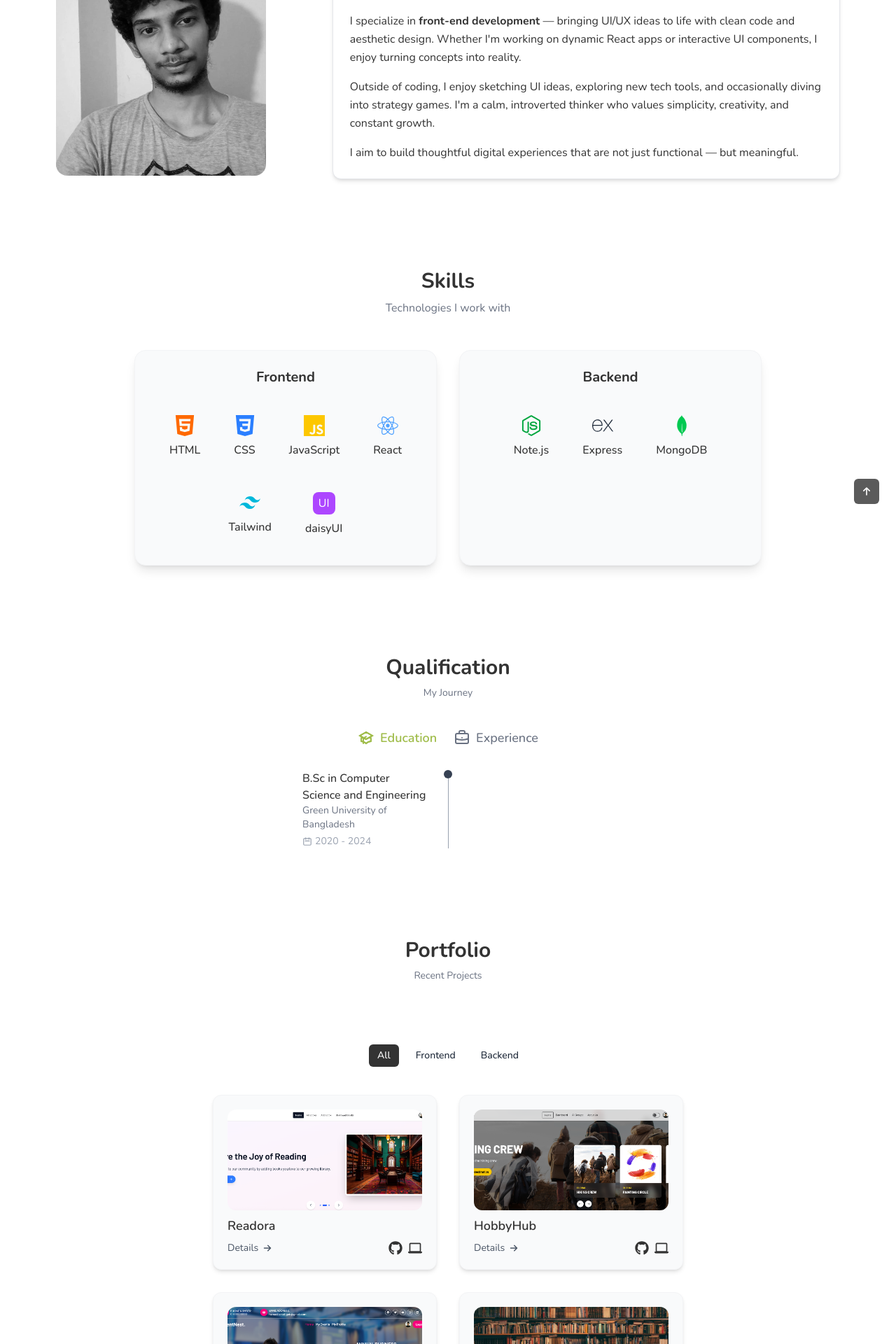
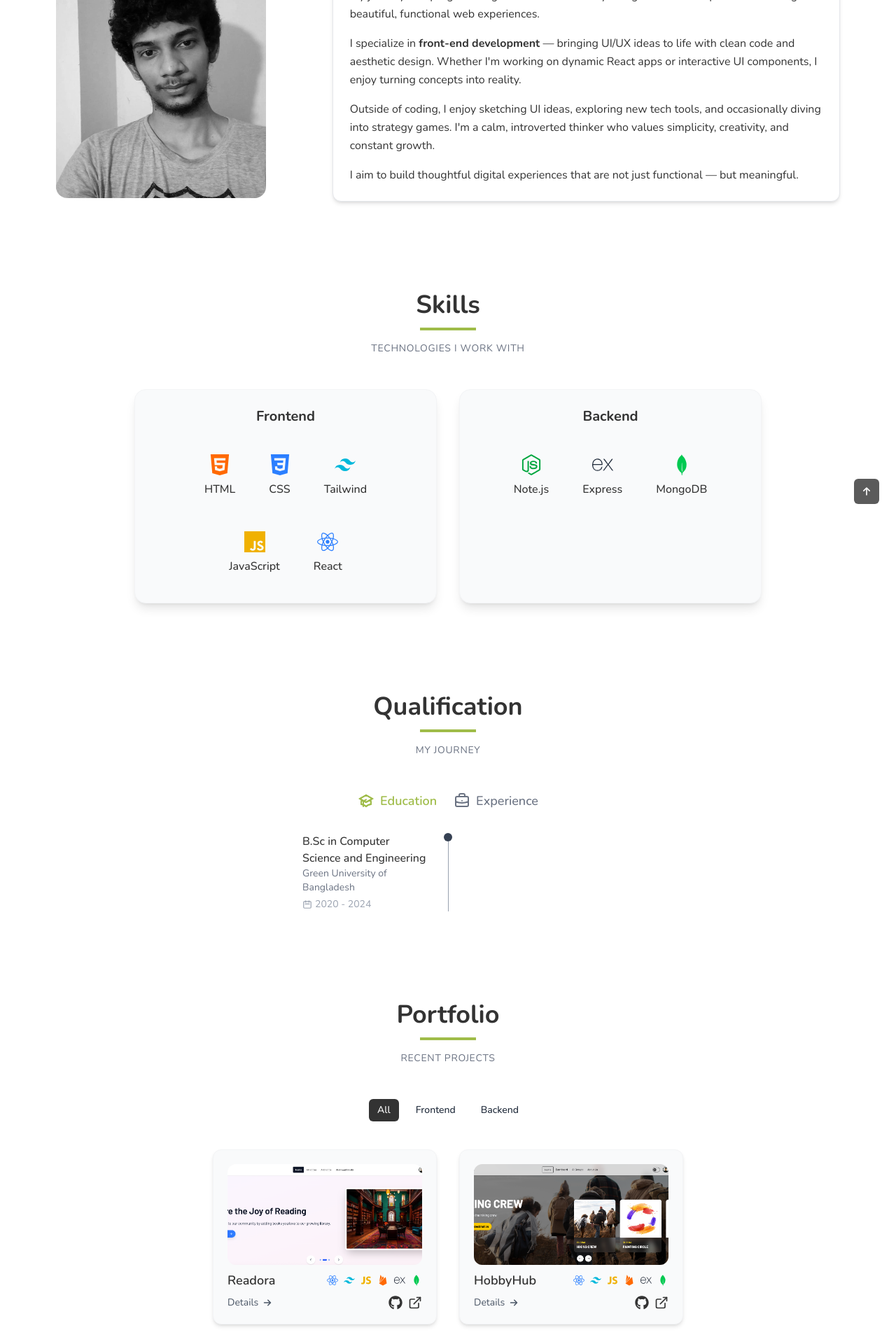
Before and after one commit to hamadismail/portfolio, a React (Vite) app: page / in a window 1280 px wide. Shown: the part 880-2800 px from the top of the page at 70% size. Built offline with nearby package versions, Linux system fonts and the light colour scheme.

Commit message:
add tech stact in portfolio section

```diff
--- a/src/components/About/About.jsx
+++ b/src/components/About/About.jsx
@@ -6,15 +6,18 @@ const About = () => {
   return (
     <section id="about">
       <div className="max-w-6xl mx-auto px-4 py-16">
-        <h2 className="text-2xl md:text-3xl font-bold text-center mb-1 text-[#333333]">
-          About Me
-        </h2>
-        <span className="block text-sm text-gray-500 text-center mb-12">
-          MERN Stack Developer
-        </span>
+        <div className="text-center mb-12">
+          <h2 className="text-3xl md:text-4xl font-bold text-[#333333] mb-3">
+            About Me
+          </h2>
+          <div className="w-20 h-1 bg-[#9fbc49] mx-auto mb-4"></div>
+          <p className="text-sm uppercase tracking-wider text-gray-500">
+            MERN Stack Developer
+          </p>
+        </div>
 
         <div className="flex max-md:flex-col gap-8 justify-between items-center">
-          <div className='w-full md:w-1/3 max-md:flex max-md:justify-center'>
+          <div className="w-full md:w-1/3 max-md:flex max-md:justify-center">
             <img
               src={AboutImg}
               alt="about"
--- a/src/components/Contact/Contact.jsx
+++ b/src/components/Contact/Contact.jsx
@@ -39,10 +39,15 @@ const Contact = () => {
 
   return (
     <section className="max-w-6xl mx-auto py-16 px-4" id="contact">
-      <h2 className="text-3xl font-bold text-[#333] text-center mb-2">
-        Let's Connect
-      </h2>
-      <span className="block text-center text-gray-500 mb-12">Contact Me</span>
+      <div className="text-center mb-12">
+        <h2 className="text-3xl md:text-4xl font-bold text-[#333333] mb-3">
+          Let's Connect
+        </h2>
+        <div className="w-20 h-1 bg-[#9fbc49] mx-auto mb-4"></div>
+        <p className="text-sm uppercase tracking-wider text-gray-500">
+          Contact Me
+        </p>
+      </div>
 
       <div className="flex max-md:flex-col justify-center gap-16 pb-12">
         <div className="">
@@ -88,11 +93,7 @@ const Contact = () => {
           <h3 className="text-xl font-semibold text-center text-[#333] mb-6">
             What's the project?
           </h3>
-          <form
-            ref={form}
-            onSubmit={sendEmail}
-            className="space-y-6"
-          >
+          <form ref={form} onSubmit={sendEmail} className="space-y-6">
             <div className="relative h-16">
               <label className="absolute -top-2 left-5 text-sm bg-white text-[#333] font-semibold px-1 z-10">
                 Name
--- a/src/components/Projects/Data.jsx
+++ b/src/components/Projects/Data.jsx
@@ -1,9 +1,12 @@
+import { FaReact } from "react-icons/fa";
 import Project1 from "../../assets/project_1.png";
 import Project2 from "../../assets/project_2.png";
 import Project3 from "../../assets/project_3.png";
 import Project4 from "../../assets/project_4.png";
-
-
+import { IoLogoJavascript } from "react-icons/io";
+import { SiExpress, SiMongodb, SiMongoose, SiTypescript } from "react-icons/si";
+import { IoLogoFirebase } from "react-icons/io5";
+import { RiTailwindCssFill } from "react-icons/ri";
 
 export const projectsData = [
   {
@@ -24,6 +27,14 @@ export const projectsData = [
         "Responsive design using Tailwind CSS",
       ],
     },
+    tech: [
+      <FaReact color="#2b7fff" />,
+      <RiTailwindCssFill color="#00b8db" />,
+      <IoLogoJavascript color="#f0b100" />,
+      <IoLogoFirebase color="#ff6900" />,
+      <SiExpress color="#101828" />,
+      <SiMongodb color="#00c950" />,
+    ],
     live: "https://readora1.web.app/",
     source: "https://github.com/hamadismail/library-management-client",
   },
@@ -43,6 +54,14 @@ export const projectsData = [
         "Responsive design using Tailwind CSS",
       ],
     },
+    tech: [
+      <FaReact color="#2b7fff" />,
+      <RiTailwindCssFill color="#00b8db" />,
+      <IoLogoJavascript color="#f0b100" />,
+      <IoLogoFirebase color="#ff6900" />,
+      <SiExpress color="#101828" />,
+      <SiMongodb color="#00c950" />,
+    ],
     live: "https://hobbyhubss.web.app/",
     source: "https://github.com/hamadismail/hobby-hubs-client",
   },
@@ -62,13 +81,19 @@ export const projectsData = [
         "Responsive design using Tailwind CSS",
       ],
     },
+    tech: [
+      <FaReact color="#2b7fff" />,
+      <RiTailwindCssFill color="#00b8db" />,
+      <IoLogoJavascript color="#f0b100" />,
+      <IoLogoFirebase color="#ff6900" />,
+    ],
     live: "https://eventnest2.web.app/",
     source: "https://github.com/hamadismail/event-nest",
   },
   {
     id: 4,
     image: Project4,
-    title: "Library Management API",
+    title: "Library Management",
     category: "Backend",
     details: {
       title: "Library Management API",
@@ -80,6 +105,12 @@ export const projectsData = [
         "Retrieve borrow summaries using MongoDB aggregation",
       ],
     },
+    tech: [
+      <SiExpress color="#101828" />,
+      <SiMongodb color="#00c950" />,
+      <SiMongoose color="#880000" />,
+      <SiTypescript color="#3178C6"/>,
+    ],
     live: null,
     source: "https://github.com/hamadismail/library-management-b5a3",
   },
--- a/src/components/Projects/Portfolio.jsx
+++ b/src/components/Projects/Portfolio.jsx
@@ -4,13 +4,16 @@ import Projects from "./Projects";
 const Portfolio = () => {
   return (
     <section className="py-16" id="portfolio">
-      <div className='max-w-6xl mx-auto px-4'>
-        <h2 className="text-2xl md:text-3xl font-bold text-center text-[#333333] mb-2">
-          Portfolio
-        </h2>
-        <span className="block text-center text-sm text-gray-500 mb-10">
-          Recent Projects
-        </span>
+      <div className="max-w-6xl mx-auto px-4">
+        <div className="text-center mb-12">
+          <h2 className="text-3xl md:text-4xl font-bold text-[#333333] mb-3">
+            Portfolio
+          </h2>
+          <div className="w-20 h-1 bg-[#9fbc49] mx-auto mb-4"></div>
+          <p className="text-sm uppercase tracking-wider text-gray-500">
+            Recent Projects
+          </p>
+        </div>
         <Projects />
       </div>
     </section>
--- a/src/components/Projects/ProjectItems.jsx
+++ b/src/components/Projects/ProjectItems.jsx
@@ -1,11 +1,12 @@
 import React, { useState } from "react";
-import { FaGithub } from "react-icons/fa";
-import { GrPersonalComputer } from "react-icons/gr";
+import { FaGithub, FaReact } from "react-icons/fa";
+import { FiExternalLink } from "react-icons/fi";
 import {
   HiOutlineArrowSmRight,
   HiOutlineCheckCircle,
   HiX,
 } from "react-icons/hi";
+import { IoLogoJavascript } from "react-icons/io";
 
 const ProjectItems = ({ item }) => {
   const [toggleState, setToggleState] = useState(0);
@@ -23,7 +24,15 @@ const ProjectItems = ({ item }) => {
           className="object-cover w-full h-full transform transition-transform duration-300 group-hover:scale-150"
         />
       </div>
-      <h3 className="text-lg text-[#333] font-semibold my-2">{item.title}</h3>
+      <div className="flex items-center justify-between">
+        <h3 className="text-lg text-[#333] font-semibold my-2">{item.title}</h3>
+
+        <div className="flex items-center gap-2">
+          {item?.tech?.map((t, idx) => (
+            <span key={idx}>{t}</span>
+          ))}
+        </div>
+      </div>
       <div className="flex justify-between">
         <a
           onClick={() => toggleTab(1)}
@@ -46,7 +55,7 @@ const ProjectItems = ({ item }) => {
               target="_blank"
               className="cursor-pointer text-[#333] hover:text-[#9fbc49] rounded text-xl"
             >
-              <GrPersonalComputer />
+              <FiExternalLink />
             </a>
           )}
         </div>
--- a/src/components/Projects/Projects.jsx
+++ b/src/components/Projects/Projects.jsx
@@ -24,7 +24,7 @@ const Projects = () => {
   };
 
   return (
-    <div className="pt-12">
+    <div>
       {/* Filter Tabs */}
       <div className="flex justify-center items-center gap-3 mb-10 flex-wrap">
         {projectsNav.map((navItem, index) => (
--- a/src/components/Qualification/Qualification.jsx
+++ b/src/components/Qualification/Qualification.jsx
@@ -14,12 +14,15 @@ const Qualification = () => {
 
   return (
     <section id="qualification" className="py-16 max-w-6xl mx-auto">
-      <h2 className="text-3xl font-bold text-center text-[#333333] mb-2">
-        Qualification
-      </h2>
-      <span className="block text-center text-sm text-gray-500 mb-10">
-        My Journey
-      </span>
+      <div className="text-center mb-12">
+        <h2 className="text-3xl md:text-4xl font-bold text-[#333333] mb-3">
+          Qualification
+        </h2>
+        <div className="w-20 h-1 bg-[#9fbc49] mx-auto mb-4"></div>
+        <p className="text-sm uppercase tracking-wider text-gray-500">
+          My Journey
+        </p>
+      </div>
 
       <div className="max-w-md mx-auto px-4">
         {/* Tabs */}
@@ -56,7 +59,9 @@ const Qualification = () => {
               {/* Item 1 */}
               <div className="grid grid-cols-[1fr_max-content_1fr] gap-x-6 items-center">
                 <div>
-                  <h3 className="text-base font-medium text-[#333]">B.Sc in Computer Science and Engineering</h3>
+                  <h3 className="text-base font-medium text-[#333]">
+                    B.Sc in Computer Science and Engineering
+                  </h3>
                   <span className="block text-sm text-gray-500 mb-1">
                     Green University of Bangladesh
                   </span>
--- a/src/components/Skills/Frontend.jsx
+++ b/src/components/Skills/Frontend.jsx
@@ -9,22 +9,14 @@ const Frontend = () => {
     { name: "HTML", icon: <SiHtml5 className="text-orange-500 text-3xl" /> },
     { name: "CSS", icon: <SiCss3 className="text-blue-500 text-3xl" /> },
     {
-      name: "JavaScript",
-      icon: <SiJavascript className="text-yellow-400 text-3xl" />,
-    },
-    { name: "React", icon: <FaReact className="text-blue-400 text-3xl" /> },
-    {
       name: "Tailwind",
       icon: <SiTailwindcss className="text-cyan-500 text-3xl" />,
     },
     {
-      name: "daisyUI",
-      icon: (
-        <div className="w-8 h-8 bg-purple-500 rounded-lg flex items-center justify-center text-white">
-          UI
-        </div>
-      ),
+      name: "JavaScript",
+      icon: <SiJavascript className="text-yellow-500 text-3xl" />,
     },
+    { name: "React", icon: <FaReact className="text-blue-500 text-3xl" /> },
   ];
 
   return (
--- a/src/components/Skills/Skills.jsx
+++ b/src/components/Skills/Skills.jsx
@@ -1,14 +1,21 @@
 // Skills.jsx
-import React from 'react';
-import Frontend from './Frontend';
-import Backend from './Backend';
+import React from "react";
+import Frontend from "./Frontend";
+import Backend from "./Backend";
 
 const Skills = () => {
   return (
     <section className="py-16" id="skills">
       <div className="max-w-6xl mx-auto px-4">
-        <h2 className="text-2xl md:text-3xl font-bold text-center text-[#333333] mb-2">Skills</h2>
-        <p className="text-center text-gray-500 mb-12">Technologies I work with</p>
+        <div className="text-center mb-12">
+          <h2 className="text-3xl md:text-4xl font-bold text-[#333333] mb-3">
+            Skills
+          </h2>
+          <div className="w-20 h-1 bg-[#9fbc49] mx-auto mb-4"></div>
+          <p className="text-sm uppercase tracking-wider text-gray-500">
+            Technologies I work with
+          </p>
+        </div>
 
         <div className="grid grid-cols-1 lg:grid-cols-2 gap-8 max-w-4xl mx-auto">
           <Frontend />
@@ -17,6 +24,6 @@ const Skills = () => {
       </div>
     </section>
   );
-}
+};
 
 export default Skills;
```
Also changed, not shown: src/components/About/Info.jsx (+0 -8 lines), src/components/Publications/Publications.jsx (+56 -45 lines).
